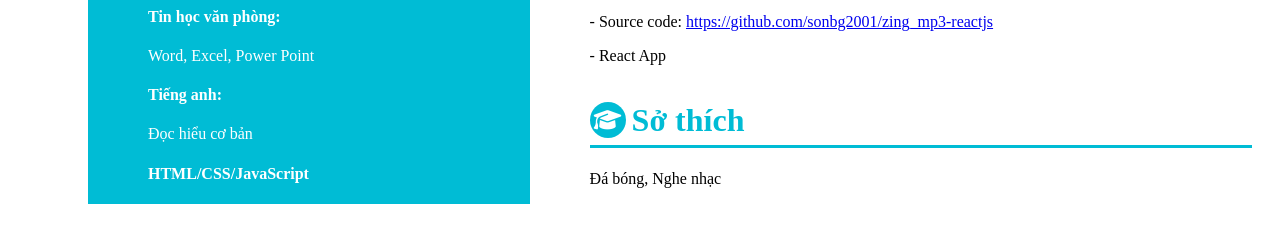
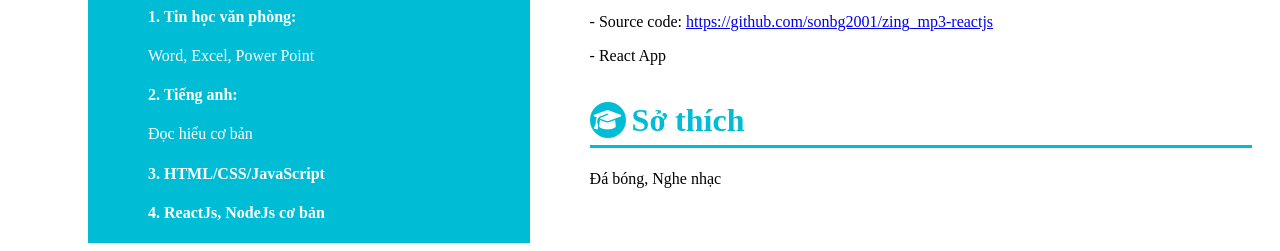
Before and after one commit to sonbg2001/myblog, a plain HTML site: page index.html in a window 1280 px wide. Shown: the part 668-919 px from the top of the page. Before the commit the page ends 880 px from the top, so only its background shows below. Drawn offline with Linux system fonts and the light colour scheme.

Commit message:
add skills

```diff
--- a/index.html
+++ b/index.html
@@ -47,15 +47,18 @@
         <div class="content">
           <h1 class="content-title">Các kỹ năng</h1>
           <div>
-            <h4>Tin học văn phòng:</h4>
+            <h4>1. Tin học văn phòng:</h4>
             Word, Excel, Power Point
           </div>
           <div>
-            <h4>Tiếng anh:</h4>
+            <h4>2. Tiếng anh:</h4>
             Đọc hiểu cơ bản
           </div>
           <div>
-            <h4>HTML/CSS/JavaScript</h4>
+            <h4>3. HTML/CSS/JavaScript</h4>
+          </div>
+          <div>
+            <h4>4. ReactJs, NodeJs cơ bản</h4>
           </div>
         </div>
       </div>
```
